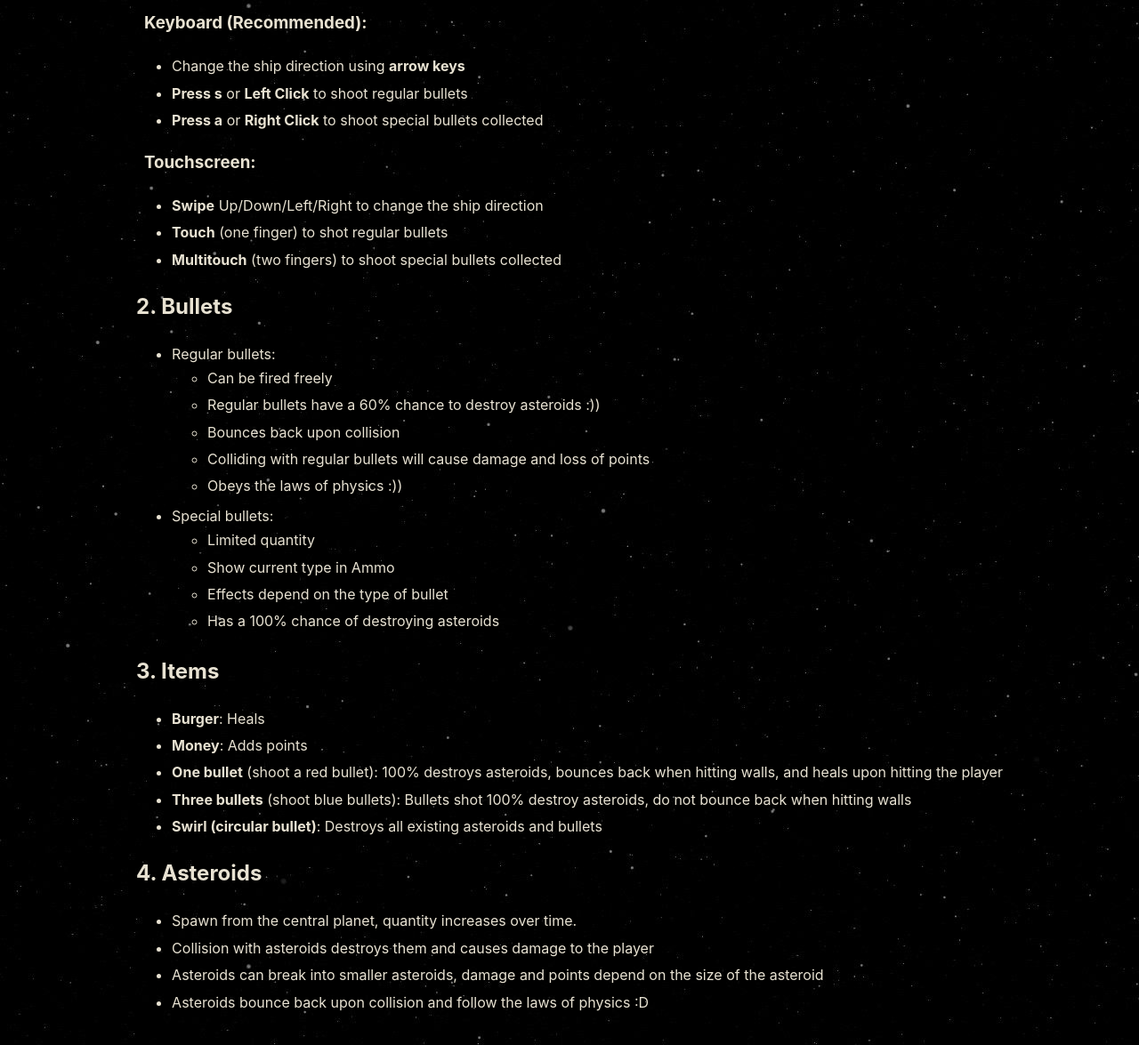
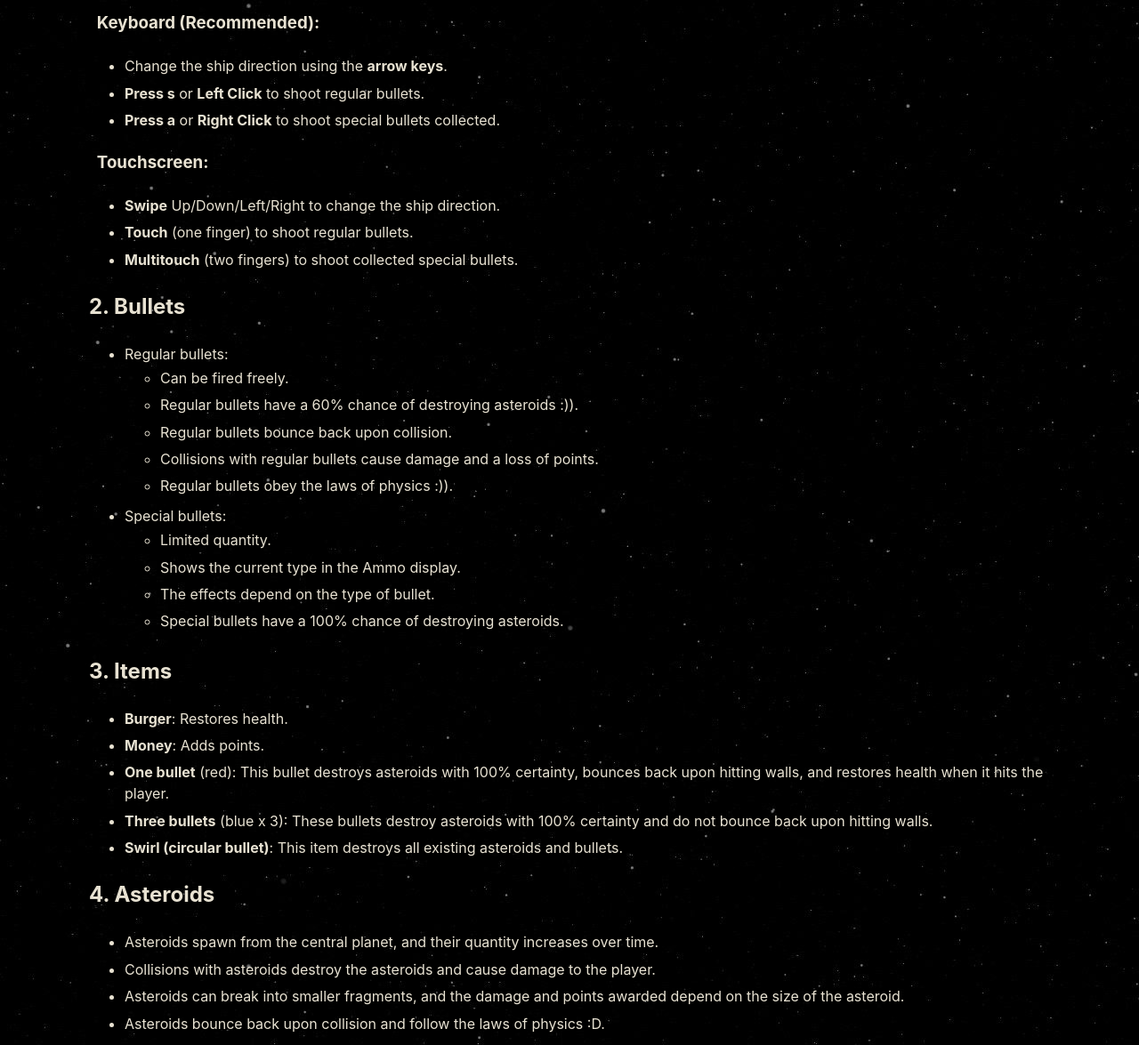
Before and after one commit to mawngo/space-shooter-game, a plain HTML site: page guide.html in a window 1280 px wide. Shown: the part 449-1624 px from the top of the page at 89% size. Drawn offline with Linux system fonts and the light colour scheme; a script that the page names is missing.

Commit message:
deploy: 96400d5e719507ca803098152c3769c2193f9554

```diff
--- a/guide.html
+++ b/guide.html
@@ -19,58 +19,55 @@
         <h2 id="1-controls">1. Controls</h2>
         <h3 data-name="keyboard-controls">&nbsp; Keyboard (Recommended):</h3>
         <ul data-name="keyboard-controls">
-            <li>Change the ship direction using <b>arrow keys</b></li>
-            <li><b>Press s</b> or <b>Left Click</b> to shoot regular bullets</li>
-            <li><b>Press a</b> or <b>Right Click</b> to shoot special bullets collected</li>
+            <li>Change the ship direction using the <b>arrow keys</b>.</li>
+            <li><b>Press s</b> or <b>Left Click</b> to shoot regular bullets.</li>
+            <li><b>Press a</b> or <b>Right Click</b> to shoot special bullets collected.</li>
         </ul>
         <h3 data-name="touch-controls">&nbsp; Touchscreen:</h3>
         <ul data-name="touch-controls">
-            <li><b>Swipe</b> Up/Down/Left/Right to change the ship direction</li>
-            <li><b>Touch</b> (one finger) to shot regular bullets</li>
-            <li><b>Multitouch</b> (two fingers) to shoot special bullets collected</li>
+            <li><b>Swipe</b> Up/Down/Left/Right to change the ship direction.</li>
+            <li><b>Touch</b> (one finger) to shoot regular bullets.</li>
+            <li><b>Multitouch</b> (two fingers) to shoot collected special bullets.</li>
         </ul>
         <h2 id="2-bullets">2. Bullets</h2>
         <ul>
             <li>Regular bullets:
                 <ul>
-                    <li>Can be fired freely</li>
-                    <li>Regular bullets have a 60% chance to destroy asteroids :))</li>
-                    <li>Bounces back upon collision</li>
-                    <li>Colliding with regular bullets will cause damage and loss of points</li>
-                    <li>Obeys the laws of physics :))</li>
+                    <li>Can be fired freely.</li>
+                    <li>Regular bullets have a 60% chance of destroying asteroids :)).</li>
+                    <li>Regular bullets bounce back upon collision.</li>
+                    <li>Collisions with regular bullets cause damage and a loss of points.</li>
+                    <li>Regular bullets obey the laws of physics :)).</li>
                 </ul>
             </li>
             <li>Special bullets:
                 <ul>
-                    <li>Limited quantity</li>
-                    <li>Show current type in Ammo</li>
-                    <li>Effects depend on the type of bullet</li>
-                    <li>Has a 100% chance of destroying asteroids</li>
+                    <li>Limited quantity.</li>
+                    <li>Shows the current type in the Ammo display.</li>
+                    <li>The effects depend on the type of bullet.</li>
+                    <li>Special bullets have a 100% chance of destroying asteroids.</li>
                 </ul>
             </li>
         </ul>
 
         <h2 id="3-items">3. Items</h2>
         <ul>
-            <li><b>Burger</b>: Heals</li>
-            <li><b>Money</b>: Adds points</li>
-            <li><b>One bullet</b> (shoot a red bullet): 100% destroys asteroids, bounces back when hitting walls, and
-                heals upon
-                hitting
-                the
-                player
+            <li><b>Burger</b>: Restores health.</li>
+            <li><b>Money</b>: Adds points.</li>
+            <li><b>One bullet</b> (red): This bullet destroys asteroids with 100%
+                certainty, bounces back upon hitting walls, and restores health when it hits the player.
             </li>
-            <li><b>Three bullets</b> (shoot blue bullets): Bullets shot 100% destroy asteroids, do not bounce back when
-                hitting walls
+            <li><b>Three bullets</b> (blue x 3): These bullets destroy asteroids with 100% certainty and do not
+                bounce back upon hitting walls.
             </li>
-            <li><b>Swirl (circular bullet)</b>: Destroys all existing asteroids and bullets</li>
+            <li><b>Swirl (circular bullet)</b>: This item destroys all existing asteroids and bullets.</li>
         </ul>
         <h2 id="4-asteroids">4. Asteroids</h2>
         <ul>
-            <li>Spawn from the central planet, quantity increases over time.</li>
-            <li>Collision with asteroids destroys them and causes damage to the player</li>
-            <li>Asteroids can break into smaller asteroids, damage and points depend on the size of the asteroid</li>
-            <li>Asteroids bounce back upon collision and follow the laws of physics :D</li>
+            <li>Asteroids spawn from the central planet, and their quantity increases over time.</li>
+            <li>Collisions with asteroids destroy the asteroids and cause damage to the player.</li>
+            <li>Asteroids can break into smaller fragments, and the damage and points awarded depend on the size of the asteroid.</li>
+            <li>Asteroids bounce back upon collision and follow the laws of physics :D.</li>
         </ul>
     </article>
     <div style="flex-grow: 1"></div>
```
